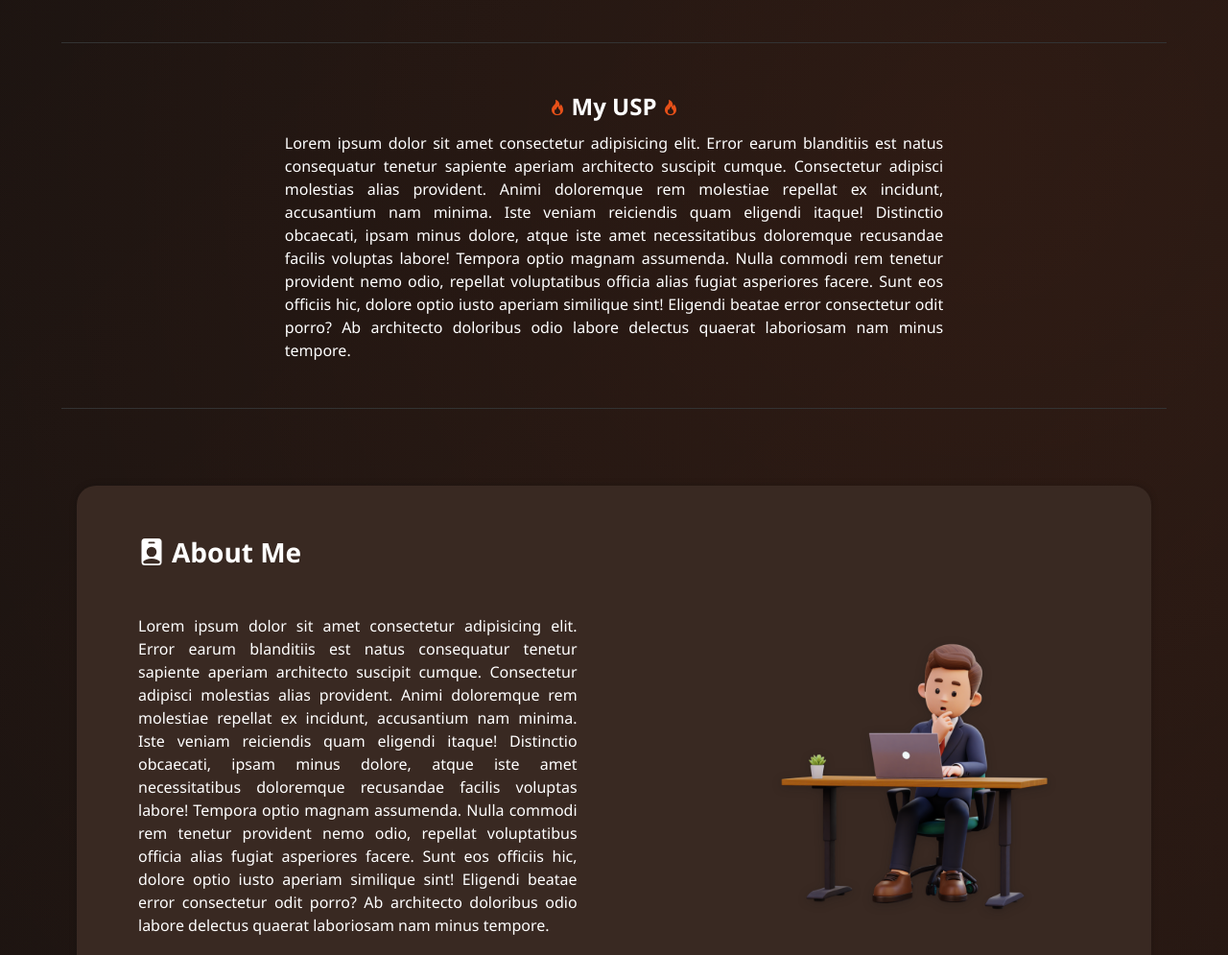
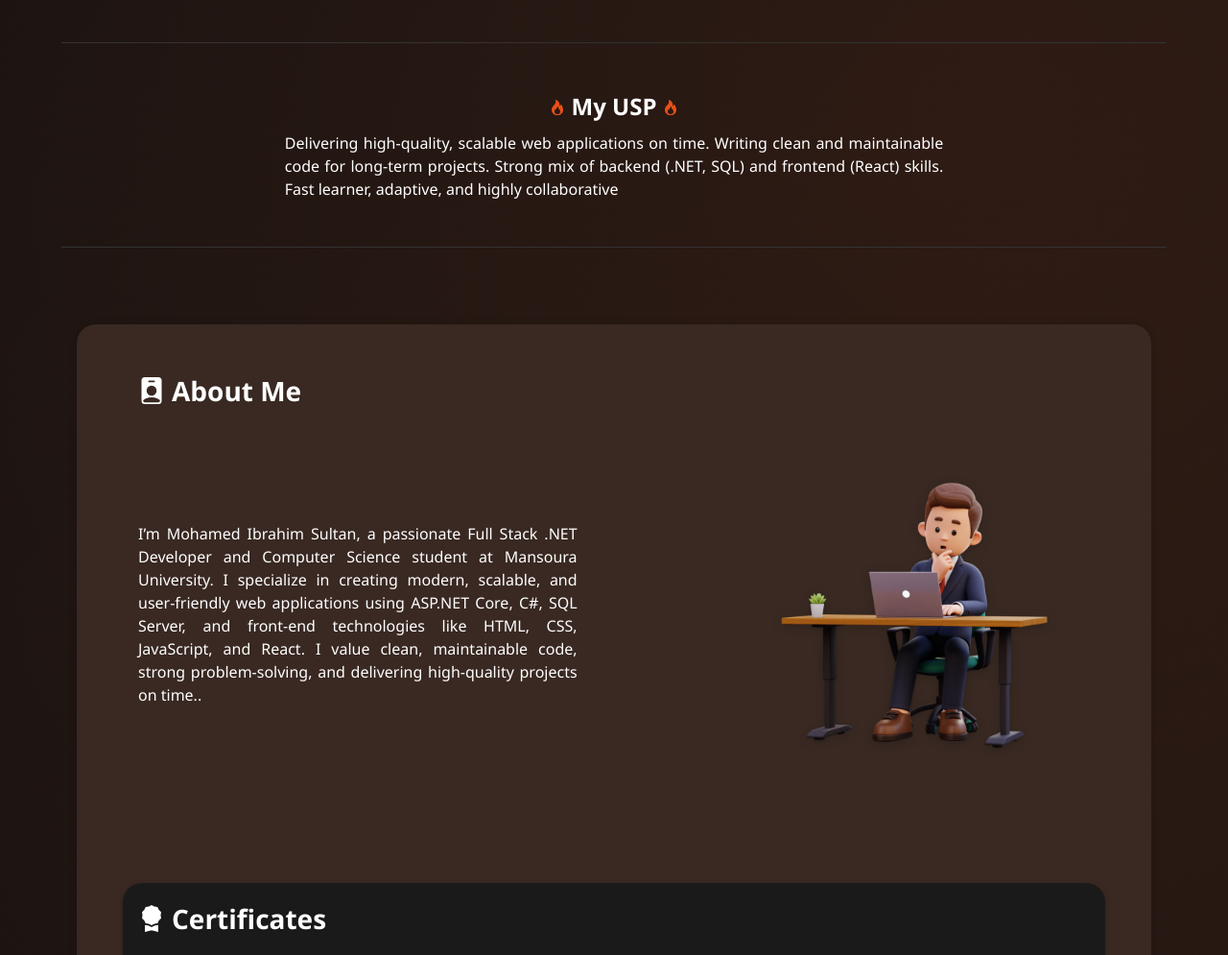
Before and after one commit to Mohameedsoltan/My-Portfolio, a plain HTML site: page index.html in a window 1280 px wide. Shown: the part 780-1775 px from the top of the page at 96% size. Drawn offline with Linux system fonts and the light colour scheme.

Commit message:
Update index.html

```diff
--- a/index.html
+++ b/index.html
@@ -83,14 +83,13 @@
             <path
               d="M8 16c3.314 0 6-2 6-5.5 0-1.5-.5-4-2.5-6 .25 1.5-1.25 2-1.25 2C11 4 9 .5 6 0c.357 2 .5 4-2 6-1.25 1-2 2.729-2 4.5C2 14 4.686 16 8 16m0-1c-1.657 0-3-1-3-2.75 0-.75.25-2 1.25-3C6.125 10 7 10.5 7 10.5c-.375-1.25.5-3.25 2-3.5-.179 1-.25 2 1 3 .625.5 1 1.364 1 2.25C11 14 9.657 15 8 15" />
           </svg></h2>
-        <p>Lorem ipsum dolor sit amet consectetur adipisicing elit. Error earum blanditiis est natus consequatur tenetur
-          sapiente aperiam architecto suscipit cumque. Consectetur adipisci molestias alias provident. Animi doloremque
-          rem molestiae repellat ex incidunt, accusantium nam minima. Iste veniam reiciendis quam eligendi itaque!
-          Distinctio obcaecati, ipsam minus dolore, atque iste amet necessitatibus doloremque recusandae facilis
-          voluptas labore! Tempora optio magnam assumenda. Nulla commodi rem tenetur provident nemo odio, repellat
-          voluptatibus officia alias fugiat asperiores facere. Sunt eos officiis hic, dolore optio iusto aperiam
-          similique sint! Eligendi beatae error consectetur odit porro? Ab architecto doloribus odio labore delectus
-          quaerat laboriosam nam minus tempore.</p>
+        <p>Delivering high-quality, scalable web applications on time.
+
+Writing clean and maintainable code for long-term projects.
+
+Strong mix of backend (.NET, SQL) and frontend (React) skills.
+
+Fast learner, adaptive, and highly collaborative</p>
       </section>
       <article class="content-sections">
         <section class="section-box-model about-me" id="about">
@@ -100,16 +99,9 @@
                 d="M2 2a2 2 0 0 1 2-2h8a2 2 0 0 1 2 2v12a2 2 0 0 1-2 2H4a2 2 0 0 1-2-2zm4.5 0a.5.5 0 0 0 0 1h3a.5.5 0 0 0 0-1zM8 11a3 3 0 1 0 0-6 3 3 0 0 0 0 6m5 2.755C12.146 12.825 10.623 12 8 12s-4.146.826-5 1.755V14a1 1 0 0 0 1 1h8a1 1 0 0 0 1-1z" />
             </svg> About Me</h2>
           <div class="section-box-model-content">
-            <p>Lorem ipsum dolor sit amet consectetur adipisicing elit. Error earum blanditiis est natus consequatur
-              tenetur
-              sapiente aperiam architecto suscipit cumque. Consectetur adipisci molestias alias provident. Animi
-              doloremque
-              rem molestiae repellat ex incidunt, accusantium nam minima. Iste veniam reiciendis quam eligendi itaque!
-              Distinctio obcaecati, ipsam minus dolore, atque iste amet necessitatibus doloremque recusandae facilis
-              voluptas labore! Tempora optio magnam assumenda. Nulla commodi rem tenetur provident nemo odio, repellat
-              voluptatibus officia alias fugiat asperiores facere. Sunt eos officiis hic, dolore optio iusto aperiam
-              similique sint! Eligendi beatae error consectetur odit porro? Ab architecto doloribus odio labore delectus
-              quaerat laboriosam nam minus tempore.</p>
+            <p>I’m Mohamed Ibrahim Sultan, a passionate Full Stack .NET Developer and Computer Science student at Mansoura University.
+I specialize in creating modern, scalable, and user-friendly web applications using ASP.NET Core, C#, SQL Server, and front-end technologies like HTML, CSS, JavaScript, and React.
+I value clean, maintainable code, strong problem-solving, and delivering high-quality projects on time..</p>
             <img src="assets/img/3d/3d-charachter-1.webp" alt="3D charachter" draggable="false" />
           </div>
         </section>
```
